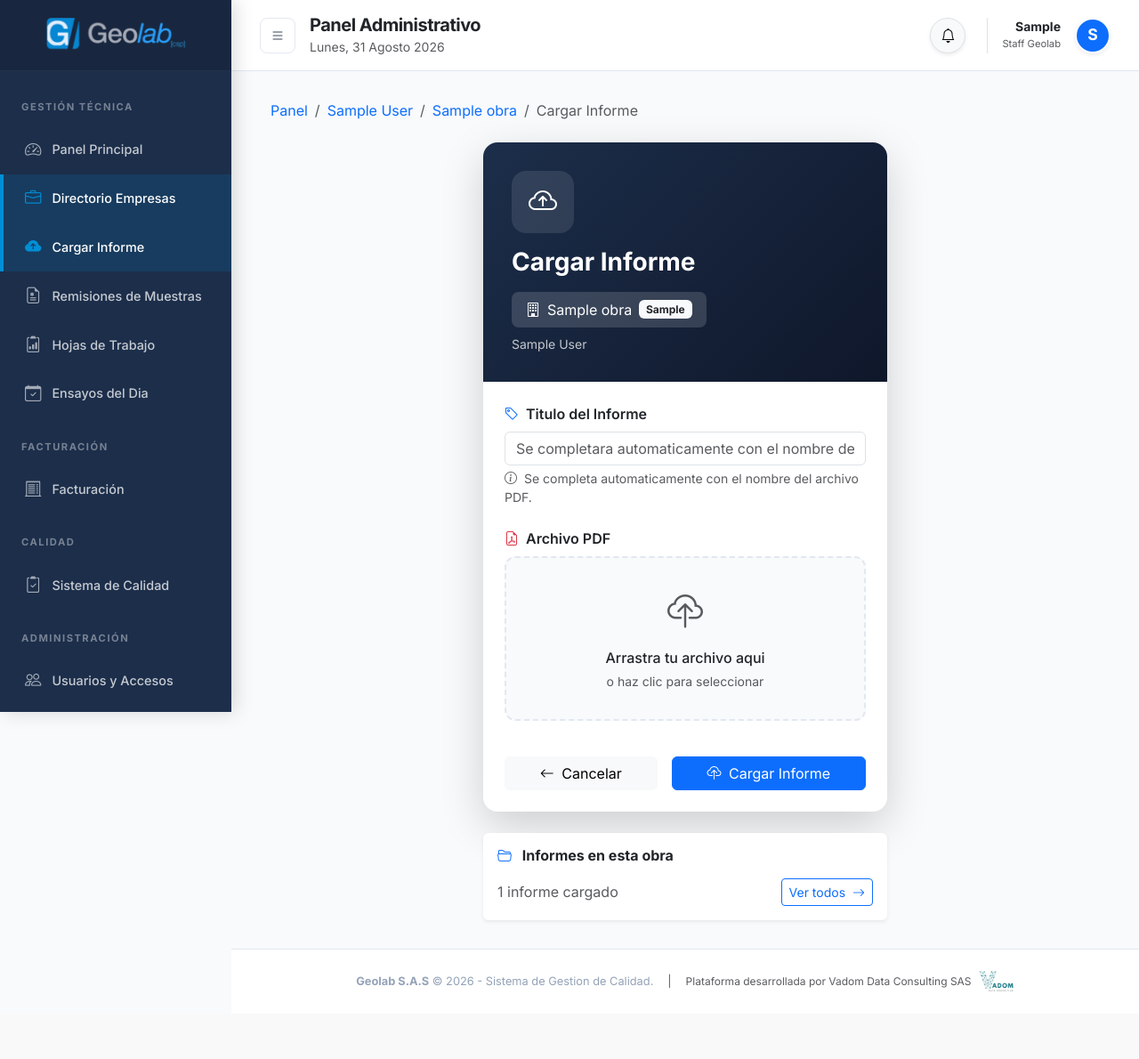
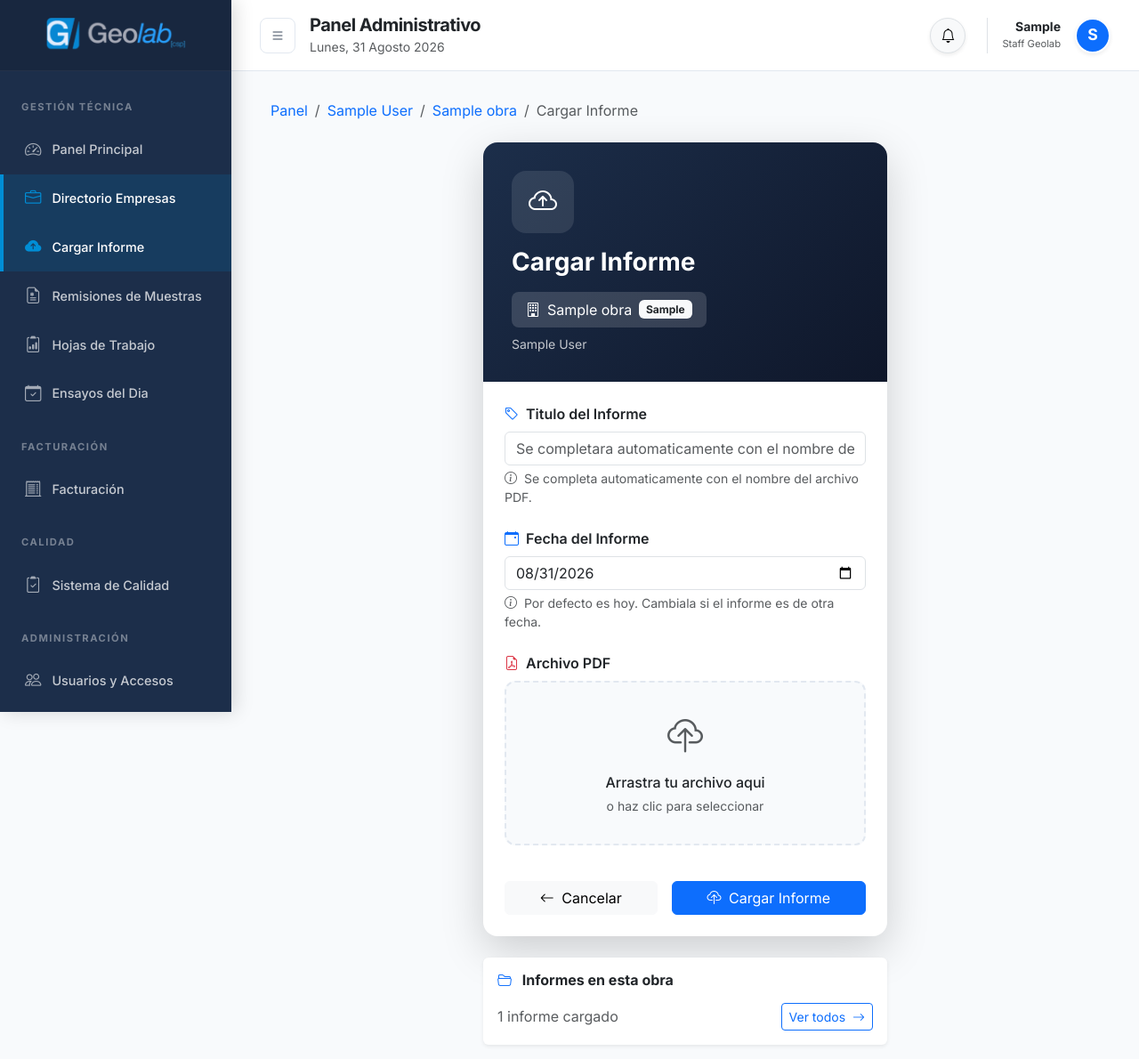
Before and after one commit to Santiago-caicedo/Geolab_master, a Django app: page /obras/1/cargar-informe/ in a window 1280 px wide. Shown: the top 1190 px of the page at 89% size. Before the commit the page ends 1114 px from the top, so only its background shows below. Run offline with Django 5.2, Linux system fonts and the light colour scheme; a user stored in the database is signed in; tables that the repository leaves empty hold one stand-in row (values such as "Sample post"); parts of the project's set-up code (start-up, migrations or seed data) failed here and were passed over; some libraries are stand-ins or nearby versions.

Commit message:
Core: fecha editable al cargar un informe
Campo "Fecha del informe" en las dos pantallas de carga (por defecto hoy,
no acepta fechas futuras). Hoy se guarda con la hora actual; otro dia, a
mediodia de ese dia, para que el informe quede en su lugar en la lista.

Co-Authored-By: Claude Opus 5.5 <noreply@anthropic.com>

```diff
--- a/core/forms.py
+++ b/core/forms.py
@@ -1,6 +1,8 @@
 import unicodedata
+from datetime import datetime, time
 
 from django import forms
+from django.utils import timezone
 from users.models import Constructora
 from .models import Obra, Informe
 
@@ -15,6 +17,13 @@ def _sin_acentos(texto):
 
 class InformeForm(forms.ModelForm):
     """Formulario para cargar nuevos informes técnicos"""
+
+    # Fecha que se muestra en el portal (Informe.fecha_creacion). Por defecto hoy,
+    # editable para cargar informes de fechas anteriores.
+    fecha = forms.DateField(
+        label='Fecha del informe',
+        widget=forms.DateInput(attrs={'class': 'form-control', 'type': 'date'}, format='%Y-%m-%d'),
+    )
 
     class Meta:
         model = Informe
@@ -57,6 +66,23 @@ class InformeForm(forms.ModelForm):
 
         # Mostrar nombre completo con constructora en el select
         self.fields['obra'].label_from_instance = lambda obj: f"{obj.constructora.nombre} → {obj.nombre}"
+
+        hoy = timezone.localdate()
+        self.fields['fecha'].initial = hoy
+        self.fields['fecha'].widget.attrs['max'] = hoy.isoformat()
+
+    def clean_fecha(self):
+        fecha = self.cleaned_data['fecha']
+        if fecha > timezone.localdate():
+            raise forms.ValidationError('La fecha del informe no puede ser futura.')
+        return fecha
+
+    def fecha_creacion(self):
+        """Fecha elegida como datetime: hoy = hora actual; otro día = mediodía de ese día."""
+        fecha = self.cleaned_data['fecha']
+        if fecha == timezone.localdate():
+            return timezone.now()
+        return timezone.make_aware(datetime.combine(fecha, time(12, 0)))
 
     def clean_archivo(self):
         """Validar que el archivo sea un PDF"""
--- a/core/views.py
+++ b/core/views.py
@@ -437,7 +437,6 @@ def cargar_informe(request):
     Solo accesible para Staff Geolab.
     """
     from .forms import InformeForm
-    from django.utils import timezone
 
     if not request.user.es_geolab:
         return redirect('home')
@@ -446,7 +445,7 @@ def cargar_informe(request):
         form = InformeForm(request.POST, request.FILES)
         if form.is_valid():
             informe = form.save(commit=False)
-            informe.fecha_creacion = timezone.now()
+            informe.fecha_creacion = form.fecha_creacion()
             informe.save()
             messages.success(
                 request,
@@ -482,7 +481,6 @@ def cargar_informe_obra(request, pk):
     Vista para cargar informe directamente a una obra específica.
     """
     from .forms import InformeForm
-    from django.utils import timezone
 
     if not request.user.es_geolab:
         return redirect('home')
@@ -494,7 +492,7 @@ def cargar_informe_obra(request, pk):
         if form.is_valid():
             informe = form.save(commit=False)
             informe.obra = obra  # Forzar la obra
-            informe.fecha_creacion = timezone.now()
+            informe.fecha_creacion = form.fecha_creacion()
             informe.save()
             messages.success(
                 request,
--- a/templates/core/cargar_informe_obra.html
+++ b/templates/core/cargar_informe_obra.html
@@ -137,6 +137,19 @@
                             <div class="form-text">
                                 <i class="bi bi-info-circle me-1"></i>
                                 Se completa automaticamente con el nombre del archivo PDF.
+                            </div>
+                        </div>
+
+                        <!-- Fecha del informe (por defecto hoy, editable) -->
+                        <div class="mb-4">
+                            <label class="form-label fw-semibold" for="{{ form.fecha.id_for_label }}">
+                                <i class="bi bi-calendar-event me-1 text-primary"></i>
+                                Fecha del Informe
+                            </label>
+                            {{ form.fecha }}
+                            <div class="form-text">
+                                <i class="bi bi-info-circle me-1"></i>
+                                Por defecto es hoy. Cambiala si el informe es de otra fecha.
                             </div>
                         </div>
 
```
Also changed, not shown: core/tests.py (+60 -0 lines), templates/core/cargar_informe.html (+18 -1 lines).
